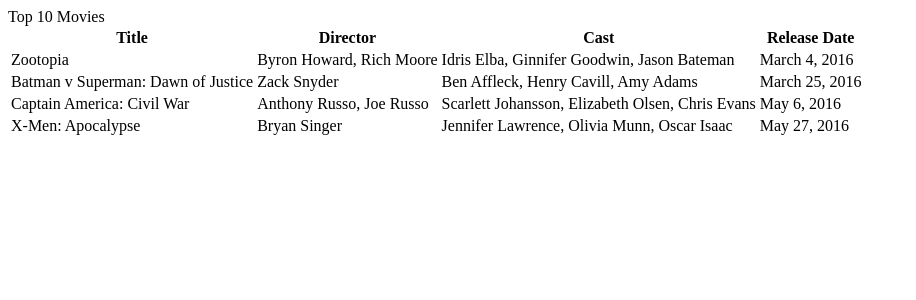
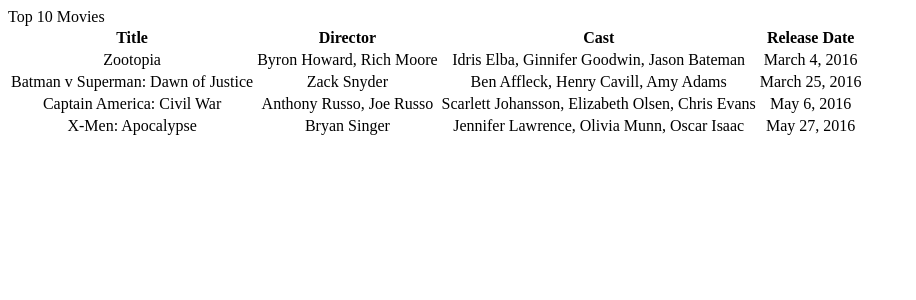
Before and after one commit to manojsgajare/angular-stackblitz, an Angular app: page / in a window 1280 px wide. Shown: the top 300 px of the page, without its empty margins (0-916 px from the left). Built offline with nearby package versions, Linux system fonts and the light colour scheme.

Commit message:
1 file modified

```diff
--- a/src/app/app.component.css
+++ b/src/app/app.component.css
@@ -1,3 +1,15 @@
 p {
   font-family: Lato;
 }
+
+.table{
+  table-layout: auto;
+  border: 5px red;
+  text-align: center;
+
+
+}
+
+.table td{
+  border: 5px red;
+ }
```
